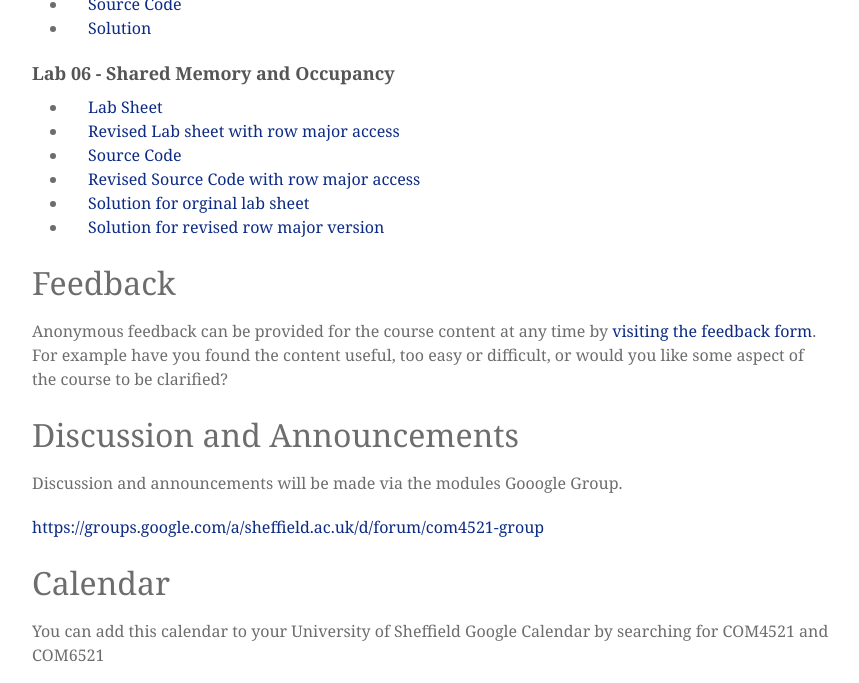
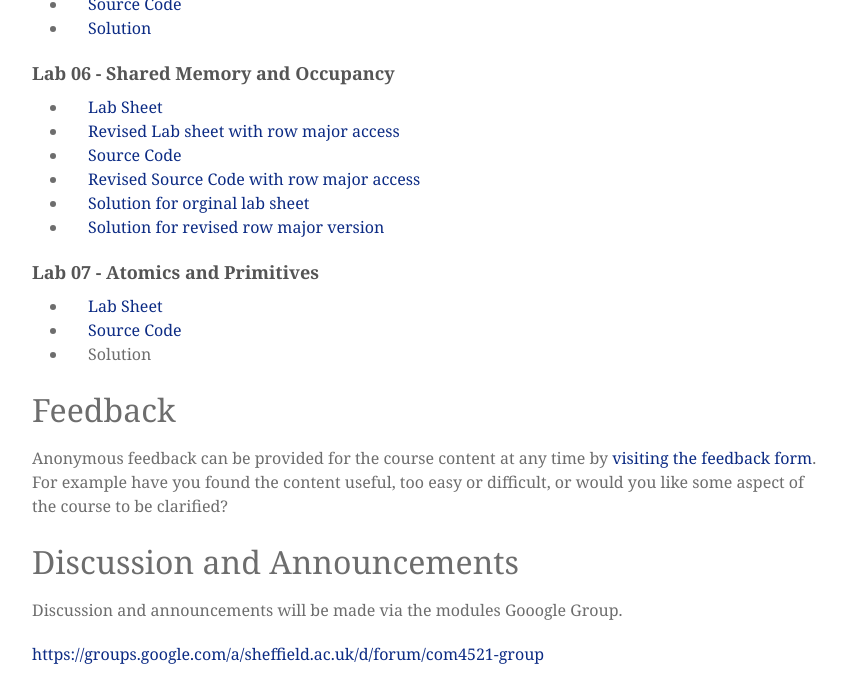
Before and after one commit to mondus/mondus.github.io, a Jekyll site: the page built from teaching/COM4521/index.md, in a window 1280 px wide and 900 px high, scrolled down 3630 px, cut to the strip 0-683 px from the top of the window. Shown: the whole strip, without its empty margins (208-1067 px from the left). Built offline with Jekyll 4.4.1, drawn with Linux system fonts in a browser that asks for light colours; nearby versions of some CDN libraries; some web fonts are replaced.

Commit message:
Update index.md

```diff
--- a/teaching/COM4521/index.md
+++ b/teaching/COM4521/index.md
@@ -159,6 +159,13 @@ A [Lab FAQ document](https://docs.google.com/a/sheffield.ac.uk/document/d/1w4k87
 * [Solution for orginal lab sheet](https://drive.google.com/open?id=0B2HbOiEppVPMTE5YQ2xKZGpNYXM)
 * [Solution for revised row major version](https://drive.google.com/open?id=0B2HbOiEppVPMM2ZaS0NNczBON28)
 
+### Lab 07 - Atomics and Primitives
+
+* [Lab Sheet](https://drive.google.com/open?id=0B2HbOiEppVPMSXJRb2E2aFhrTjQ)
+* [Source Code](https://drive.google.com/open?id=0B2HbOiEppVPMOTRFQXRYRTQwem8)
+* Solution
+
+
 # Feedback
 
 Anonymous feedback can be provided for the course content at any time by [visiting the feedback form](https://goo.gl/0r73gD). For example have you found the content useful, too easy or difficult, or would you like some aspect of the course to be clarified?
```
